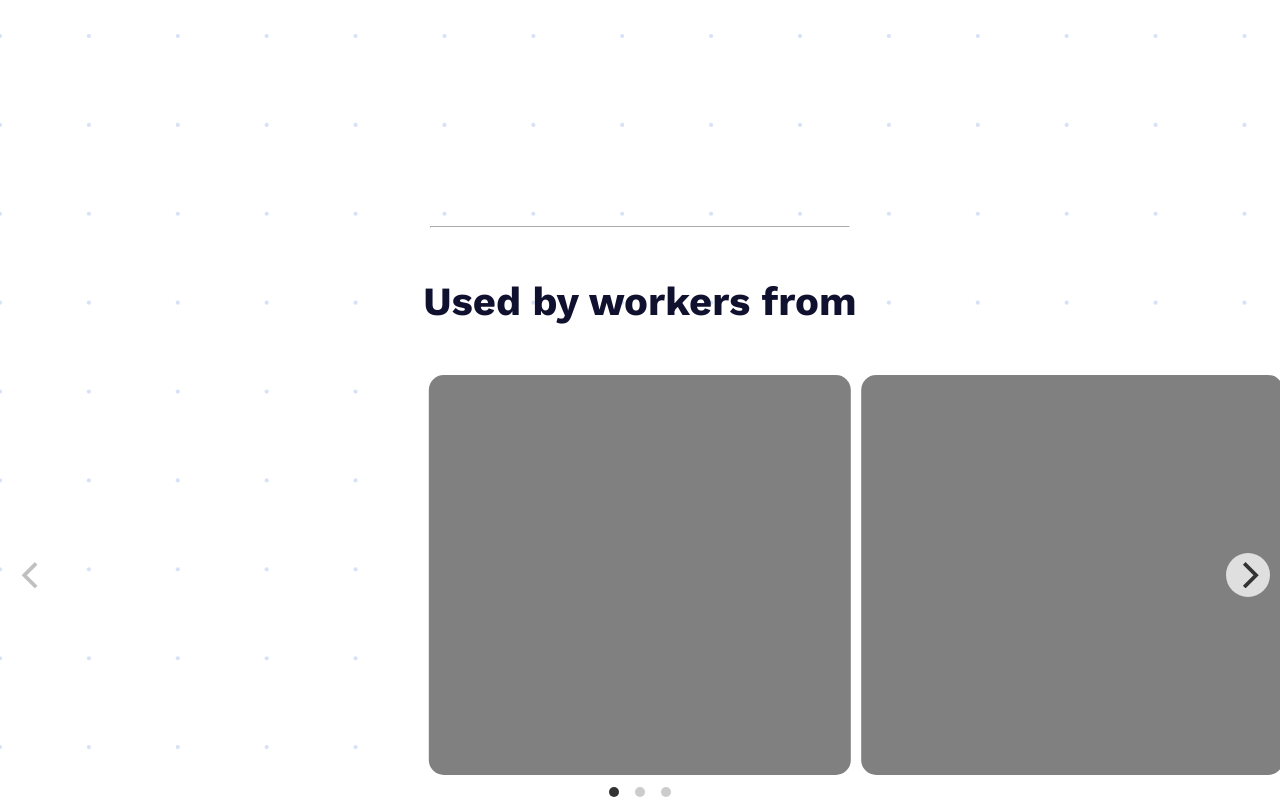
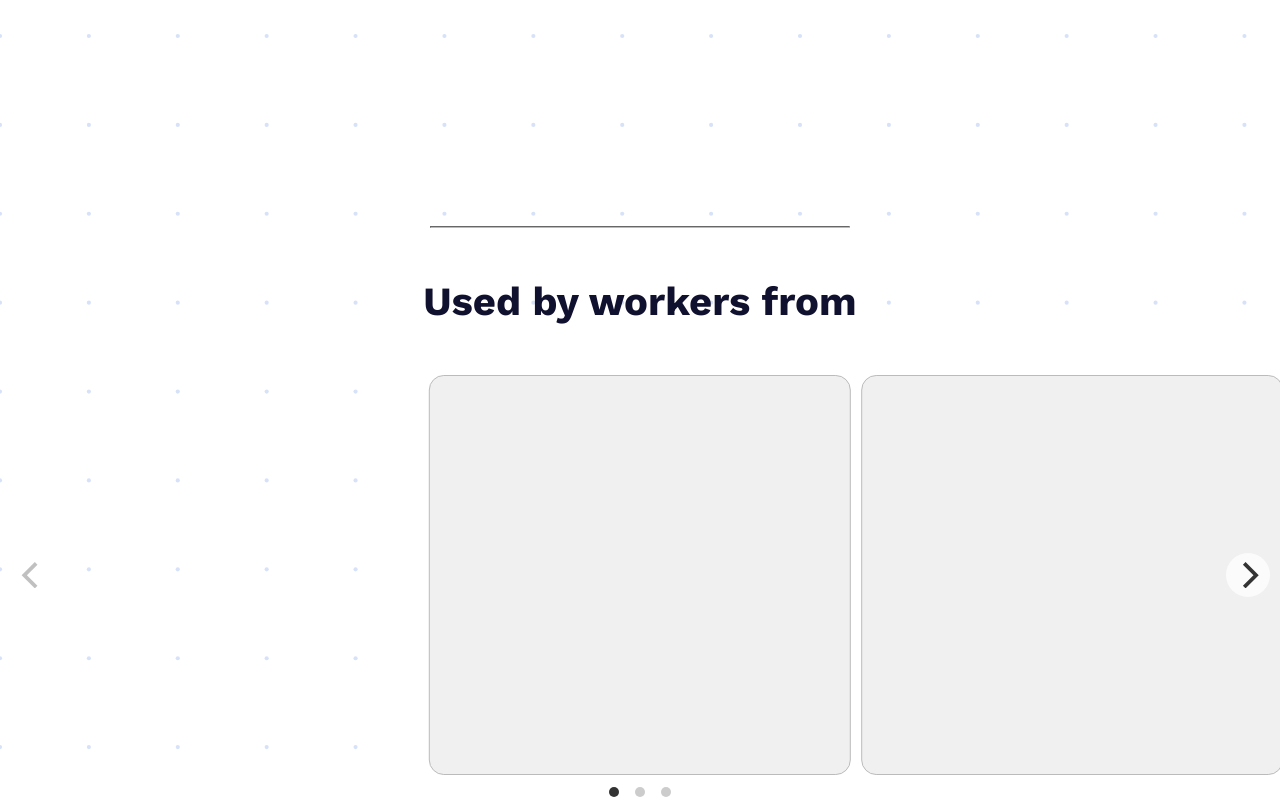
Before and after one commit to ItsEverest/Learney, a plain HTML site: page index.html in a window 1280 px wide. Shown: the part 764-1564 px from the top of the page. Drawn offline with nearby package versions, Linux system fonts and the light colour scheme.

Commit message:
Cosmetic changes

```diff
--- a/css/style.css
+++ b/css/style.css
@@ -7,7 +7,7 @@
     --primary: #6C63FF;
     --primary80: rgba(108, 99, 255, 80%);
     --secondary: #f0f0f0;
-    --outline: #ffffff;
+    --outline: #bbbbbb;
 }
 
 * {box-sizing: border-box;}
@@ -173,6 +173,8 @@ hr {
     height: 400px;
     margin-right: 10px;
     border-radius: 15px;
+    background-color: var(--secondary);
+    border: 1px solid var(--outline);
     background-size: cover;
     background-position: center center;
 }
--- a/index.html
+++ b/index.html
@@ -35,9 +35,9 @@
         <hr>
         <p class="heading2" id="carousel-heading">Used by workers from</p>
         <div class="carousel" data-flickity='{"autoply":true}'>
-            <div class="carousel-cell" style="background-color: gray;"></div>
-            <div class="carousel-cell" style="background-color: gray;"></div>
-            <div class="carousel-cell" style="background-color: gray;"></div>
+            <div class="carousel-cell"></div>
+            <div class="carousel-cell"></div>
+            <div class="carousel-cell"></div>
 
         </div>
     </main>
```
